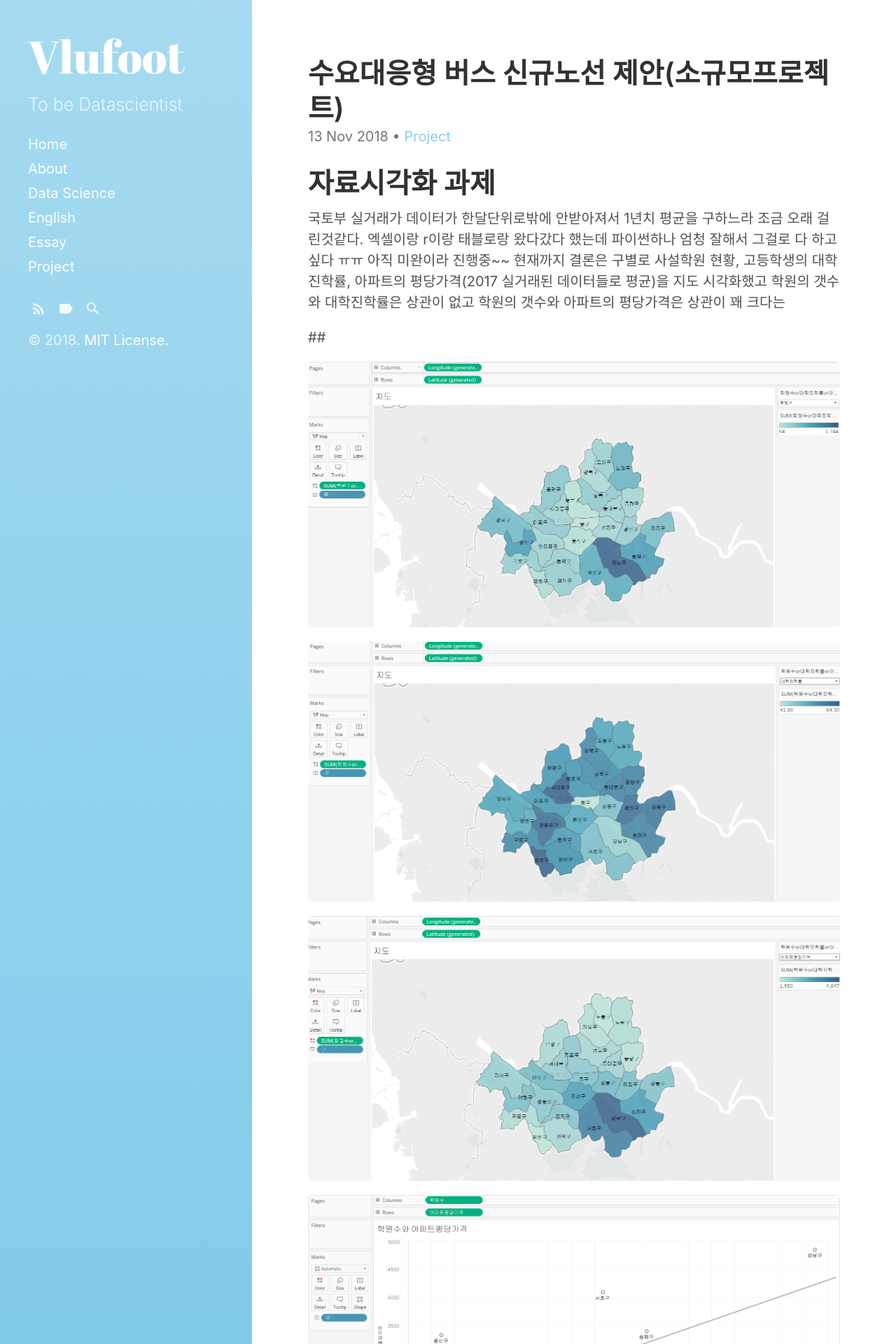
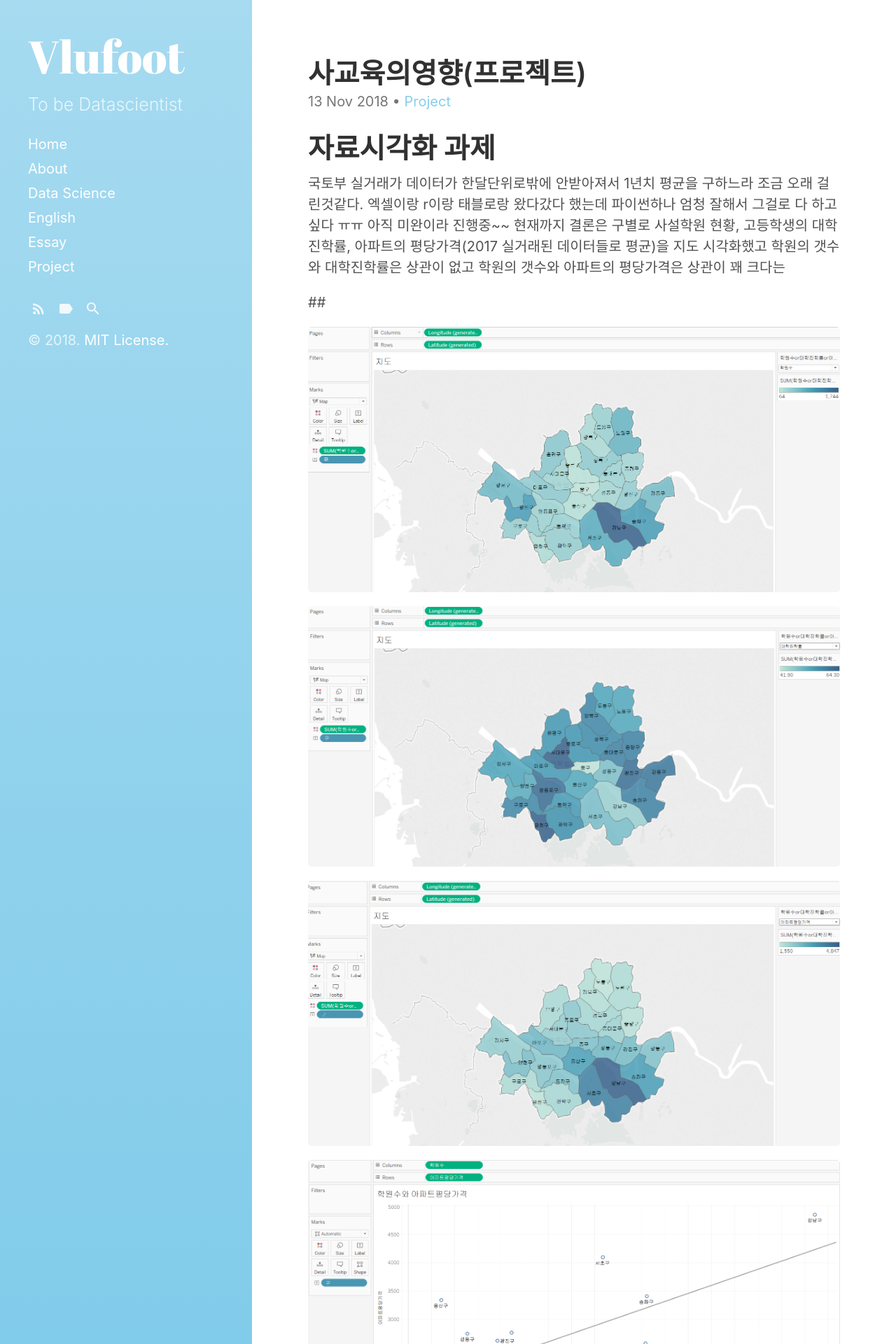
Before and after one commit to vlufoot/vlufoot.github.io, a Jekyll site: the page built from _posts/2018-11-13-privateEDU.md, in a window 1280 px wide. Shown: the top 1920 px of the page at 70% size. Built offline with Jekyll 4.4.1, drawn with Linux system fonts in a browser that asks for light colours.

Commit message:
Update 2018-11-13-privateEDU.md

```diff
--- a/_posts/2018-11-13-privateEDU.md
+++ b/_posts/2018-11-13-privateEDU.md
@@ -1,6 +1,6 @@
 ---
 layout: post
-title: "수요대응형 버스 신규노선 제안(소규모프로젝트)"
+title: "사교육의영향(프로젝트)"
 excerpt_separator: "<!--more-->"
 categories:
   - Project
```
